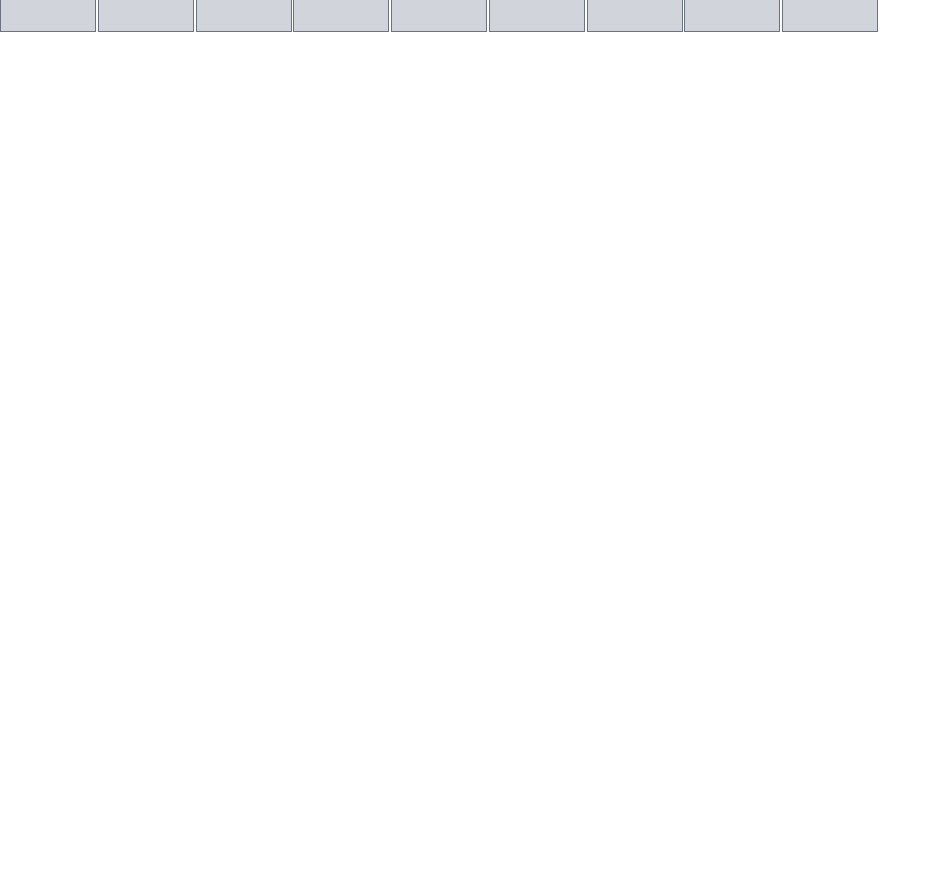
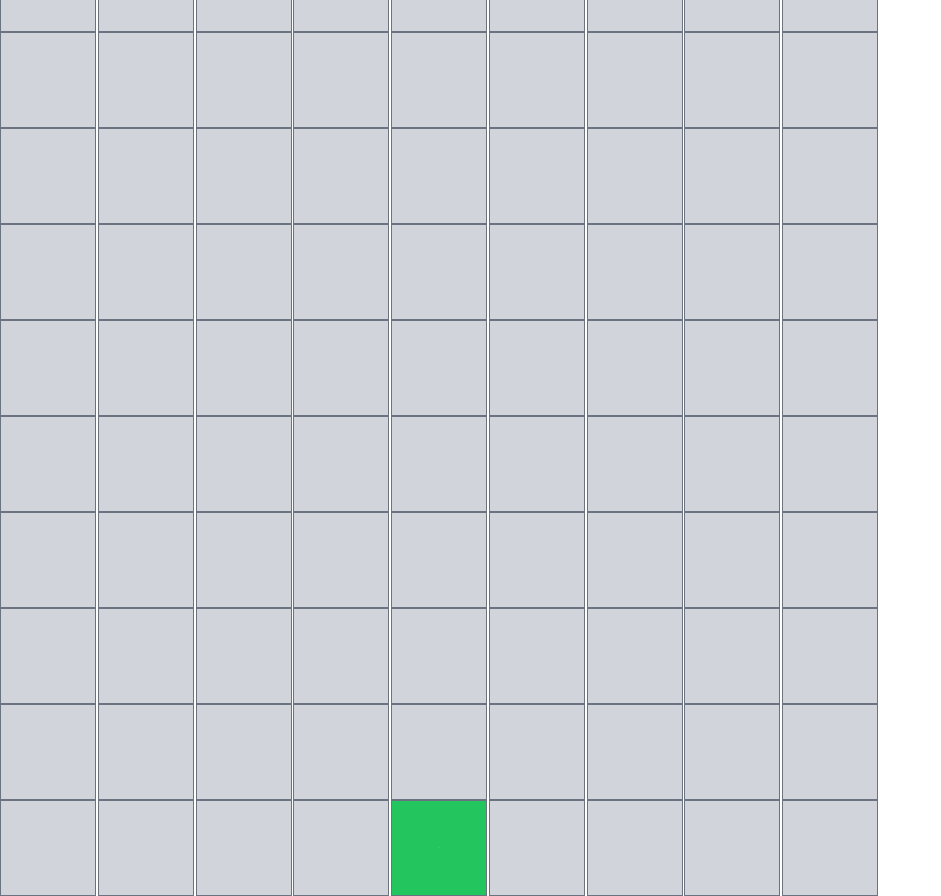
Before and after one commit to Gawshan987/Frogger1, a React (Create React App) app: page / in a window 1280 px wide. Shown: the part 880-1776 px from the top of the page, without its empty margins (0-941 px from the left). Before the commit the page ends 912 px from the top, so only its background shows below. Built offline with nearby package versions, Linux system fonts and the light colour scheme.

Commit message:
Added controls not working

```diff
--- a/src/GameBoard.tsx
+++ b/src/GameBoard.tsx
@@ -21,6 +21,7 @@ const GameBoard = () => {
   //and initialCars is an array of objects that are the cars, and it
   //allows you to update the value of the "cars" state variable
   const [cars, setCars] = useState(initialCars);
+  const [frogPosition, setFrogPosition] = useState({ row: 1, column: 1 });
 
   useEffect(() => {
     const moveCars = () => {
@@ -50,6 +51,31 @@ const GameBoard = () => {
     // Clean up the interval on unmount
     return () => clearInterval(intervalId);
   }, []);
+
+  const handleKeyPress = (event: KeyboardEvent) => {
+    const { key } = event;
+    let newRow = frogPosition.row;
+    let newColumn = frogPosition.column;
+
+    if (key === "ArrowLeft") {
+      newColumn = newColumn > 0 ? newColumn - 1 : 0;
+    } else if (key === "ArrowRight") {
+      newColumn = newColumn < 8 ? newColumn + 1 : 8;
+    } else if (key === "ArrowUp") {
+      newRow = newRow > 0 ? newRow - 1 : 0;
+    } else if (key === "ArrowDown") {
+      newRow = newRow < 8 ? newRow + 1 : 8;
+    }
+
+    setFrogPosition({ row: newRow, column: newColumn });
+  };
+
+  useEffect(() => {
+    window.addEventListener("keydown", handleKeyPress);
+    return () => {
+      window.removeEventListener("keydown", handleKeyPress);
+    };
+  }, [frogPosition]);
 
   return (
     <div className="grid grid-cols-9 max-w-[55rem]">
--- a/src/PlayerControls.tsx
+++ b/src/PlayerControls.tsx
@@ -41,7 +41,37 @@ const PlayerControls = () => {
       window.removeEventListener("keydown", handleKeyPress);
     };
   });
-  return <div></div>;
+
+  return (
+    <div className="grid grid-cols-9 max-w-[55rem]">
+      {[...Array(9)].map((_, rowIndex) =>
+        [...Array(9)].map((_, columnIndex) => (
+          <div
+            className={`w-24 h-24 border border-gray-500 ${
+              frogPosition.row === rowIndex &&
+              frogPosition.column === columnIndex
+                ? "bg-green-500"
+                : "bg-gray-300"
+            }`}
+            key={`${rowIndex}-${columnIndex}`}
+          >
+            {frogPosition.row === rowIndex &&
+              frogPosition.column === columnIndex && (
+                <div className="w-full h-full flex items-center justify-center">
+                  <span
+                    role="img"
+                    aria-label="Frog"
+                    style={{ fontSize: "1px" }}
+                  >
+                    🐸
+                  </span>
+                </div>
+              )}
+          </div>
+        ))
+      )}
+    </div>
+  );
 };
 
 export default PlayerControls;
```
